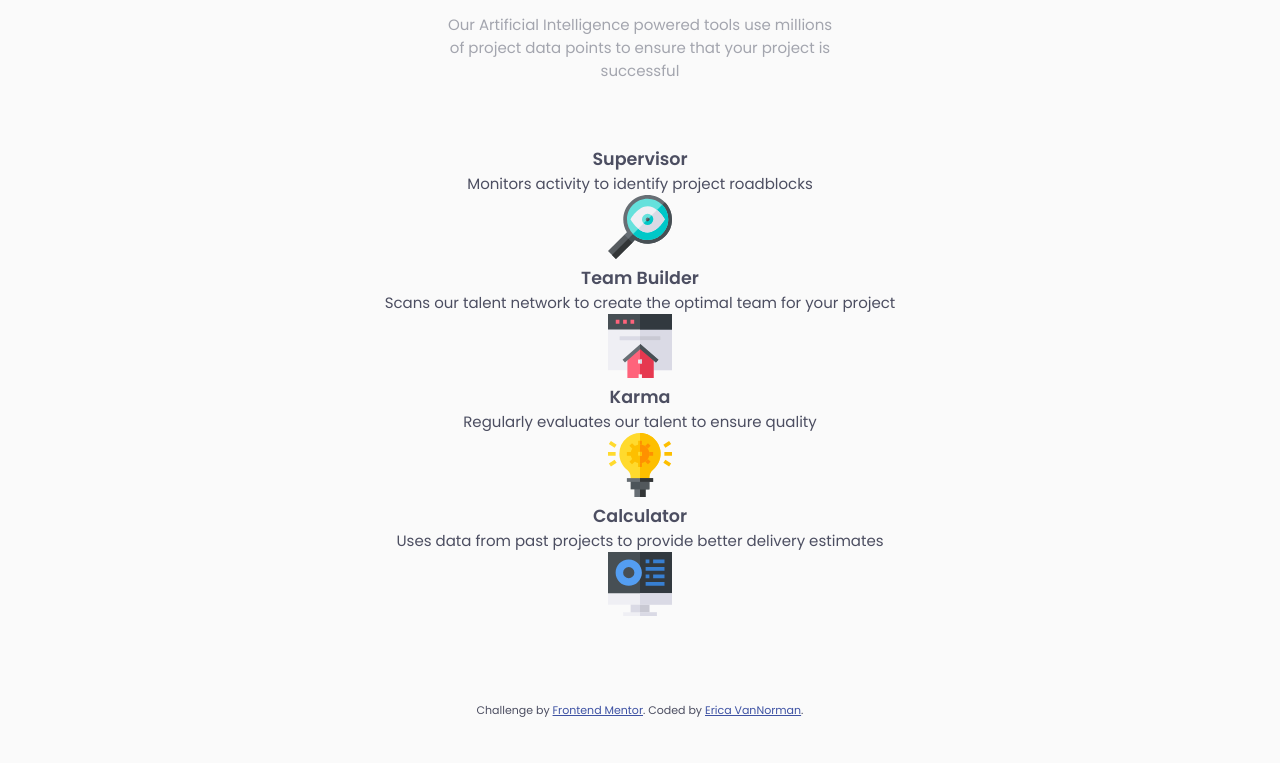
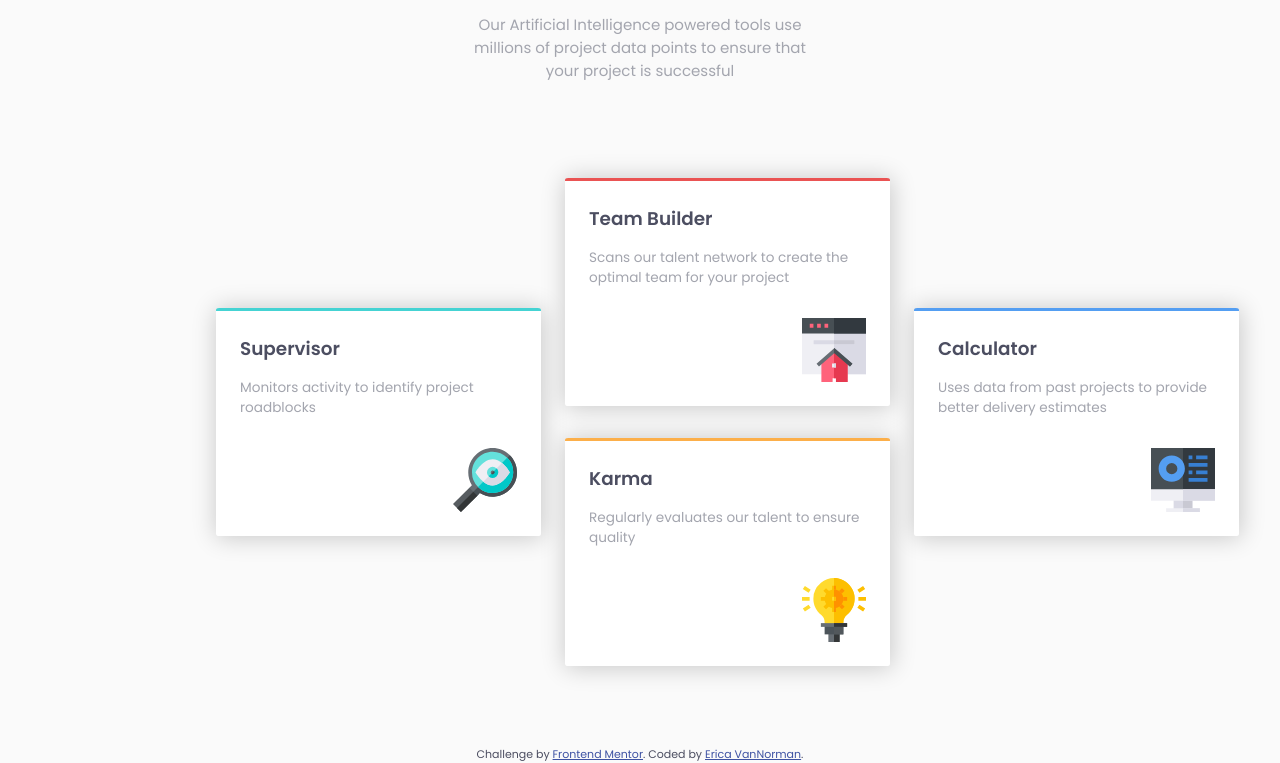
Before and after one commit to evannor/FM-FourCardFeature, a plain HTML site: page index.html in a window 1280 px wide. Shown: the part 173-936 px from the top of the page. Before the commit the page ends 892 px from the top, so only its background shows below. Drawn offline with Linux system fonts and the light colour scheme.

Commit message:
Add files via upload

```diff
--- a/index.html
+++ b/index.html
@@ -1,10 +1,12 @@
 <!DOCTYPE html>
 <html lang="en" dir="ltr">
-
   <head>
-  <meta charset="utf-8">
-  <link href="https://fonts.googleapis.com/css2?family=Poppins:wght@200;400;600&display=swap" rel="stylesheet">
-  <link rel="stylesheet" href="style.css">
+    <meta charset="utf-8" />
+    <link
+      href="https://fonts.googleapis.com/css2?family=Poppins:wght@200;400;600&display=swap"
+      rel="stylesheet"
+    />
+    <link rel="stylesheet" href="style.css" />
     <title>Frontend Mentor | Four card feature section</title>
   </head>
 
@@ -14,55 +16,64 @@
         <h1 class="h-light">Reliable, efficient delivery</h1>
         <h1 class="h-bold">Powered by Technology</h1>
         <p>
-        Our Artificial Intelligence powered tools use millions of project data points
-        to ensure that your project is successful
+          Our Artificial Intelligence powered tools use millions of project data
+          points to ensure that your project is successful
         </p>
       </div>
 
-    <div class="card">
+      <div class="grid-container">
+        <div class="col-1">
+          <div class="card card-cyan">
             <div class="card-heading">
               <h3>Supervisor</h3>
-        <p>
-          Monitors activity to identify project roadblocks
-        </p>
-        <img src="img/icon-supervisor.svg" alt="magnifying glass">
+              <p>Monitors activity to identify project roadblocks</p>
+            </div>
+            <img src="img/icon-supervisor.svg" alt="magnifying glass" />
           </div>
         </div>
-    <div class="card">
+        <div class="col-2">
+          <div class="card card-red">
             <div class="card-heading">
               <h3>Team Builder</h3>
               <p>
-          Scans our talent network to create the optimal team for your project
+                Scans our talent network to create the optimal team for your
+                project
               </p>
-        <img src="img/icon-team-builder.svg" alt="red house with grey background page">
+            </div>
+            <img
+              src="img/icon-team-builder.svg"
+              alt="red house with grey background page"
+            />
+          </div>
+          <div class="card card-orange">
+            <div class="card-heading">
+              <h3>Karma</h3>
+              <p>Regularly evaluates our talent to ensure quality</p>
+            </div>
+            <img src="img/icon-karma.svg" alt="light bulb" />
           </div>
         </div>
-    <div class="card">
-      <div class="card-heading">
-        <h3>Karma</h3>
-        <p>
-          Regularly evaluates our talent to ensure quality
-        </p>
-        <img src="img/icon-karma.svg" alt="light bulb">
-      </div>
-    </div>
-    <div class="card">
+        <div class="col-3">
+          <div class="card card-blue">
             <div class="card-heading">
               <h3>Calculator</h3>
               <p>
-          Uses data from past projects to provide better delivery estimates
+                Uses data from past projects to provide better delivery
+                estimates
               </p>
-        <img src="img/icon-calculator.svg" alt="monitor">
+            </div>
+            <img src="img/icon-calculator.svg" alt="monitor" />
           </div>
         </div>
       </div>
-
+    </div>
   </body>
   <footer>
     <p class="attribution">
-    Challenge by <a href="https://www.frontendmentor.io?ref=challenge" target="_blank">Frontend Mentor</a>.
-    Coded by <a href="#">Erica VanNorman</a>.
+      Challenge by
+      <a href="https://www.frontendmentor.io?ref=challenge" target="_blank"
+        >Frontend Mentor</a
+      >. Coded by <a href="#">Erica VanNorman</a>.
     </p>
   </footer>
-
 </html>
--- a/style.css
+++ b/style.css
@@ -4,20 +4,20 @@
 }
 body {
   background: hsl(0, 0%, 98%);
-  font-family: 'Poppins', sans-serif;
+  font-family: "Poppins", sans-serif;
   color: hsl(234, 12%, 34%);
   font-size: 15px;
 }
 
 /* Custom page styles */
 .container {
-  margin: 5rem 7rem;
+  margin: 5rem 13.5rem;
   text-align: center;
 }
 
 /* Heading */
 .heading {
-  margin: 3rem 10rem;
+  margin: 3rem 5rem;
 }
 .heading .h-light {
   font-weight: 200;
@@ -27,8 +27,61 @@ body {
 }
 .heading p {
   padding: 1rem 10.5rem;
-  color:  hsl(229, 6%, 66%);
+  color: hsl(229, 6%, 66%);
 }
+
+/* Card Styles */
+.card {
+  background: #fff;
+  border-radius: 1%;
+  width: 325px;
+  height: 225px;
+  text-align: left;
+  position: relative;
+  margin-top: 2rem;
+  box-shadow: 1px 1px 25px 1px rgba(0, 0, 0, 0.2);
+}
+.card-heading {
+  margin: 1.5rem;
+}
+.card-heading h3 {
+  font-size: 1.15rem;
+}
+.card-heading p {
+  color: hsl(229, 6%, 66%);
+  margin-top: 1rem;
+  font-size: 0.85rem;
+}
+.card img {
+  position: absolute;
+  bottom: 0;
+  right: 0;
+  margin: 0 1.5rem 1.5rem 0;
+}
+
+/* Different Card Border Colors */
+.card-blue {
+  border-top: 3px solid hsl(212, 86%, 64%);
+}
+.card-red {
+  border-top: 3px solid hsl(0, 78%, 62%);
+}
+.card-cyan {
+  border-top: 3px solid hsl(180, 62%, 55%);
+}
+.card-orange {
+  border-top: 3px solid hsl(34, 97%, 64%);
+}
+
+/* Grid Layout */
+.grid-container {
+  display: grid;
+  grid-template-columns: repeat(3, 1fr);
+  grid-gap: 1.5rem;
+  align-items: center;
+  justify-items: center;
+}
+
 /* Footer */
 .attribution {
   font-size: 11px;
```
Lines whose indentation alone changed are shown as unchanged.
